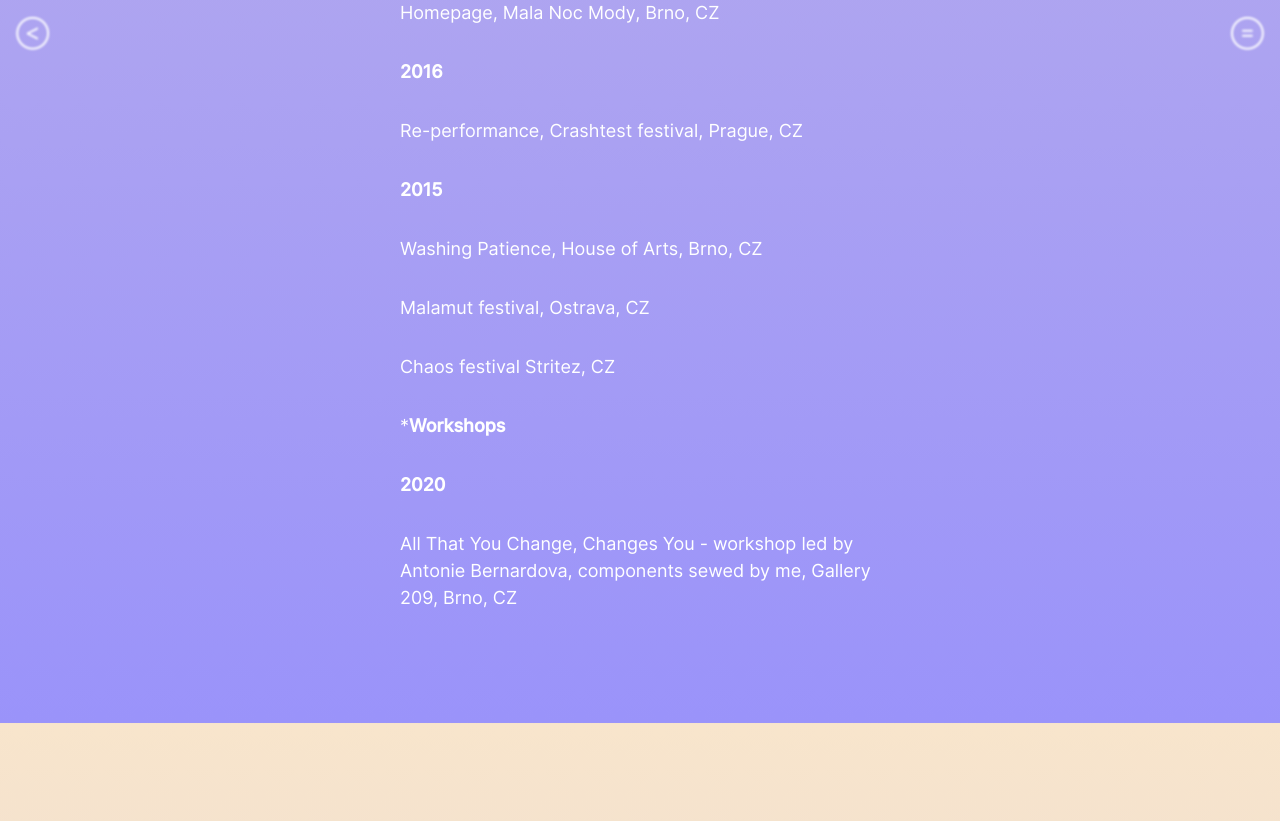
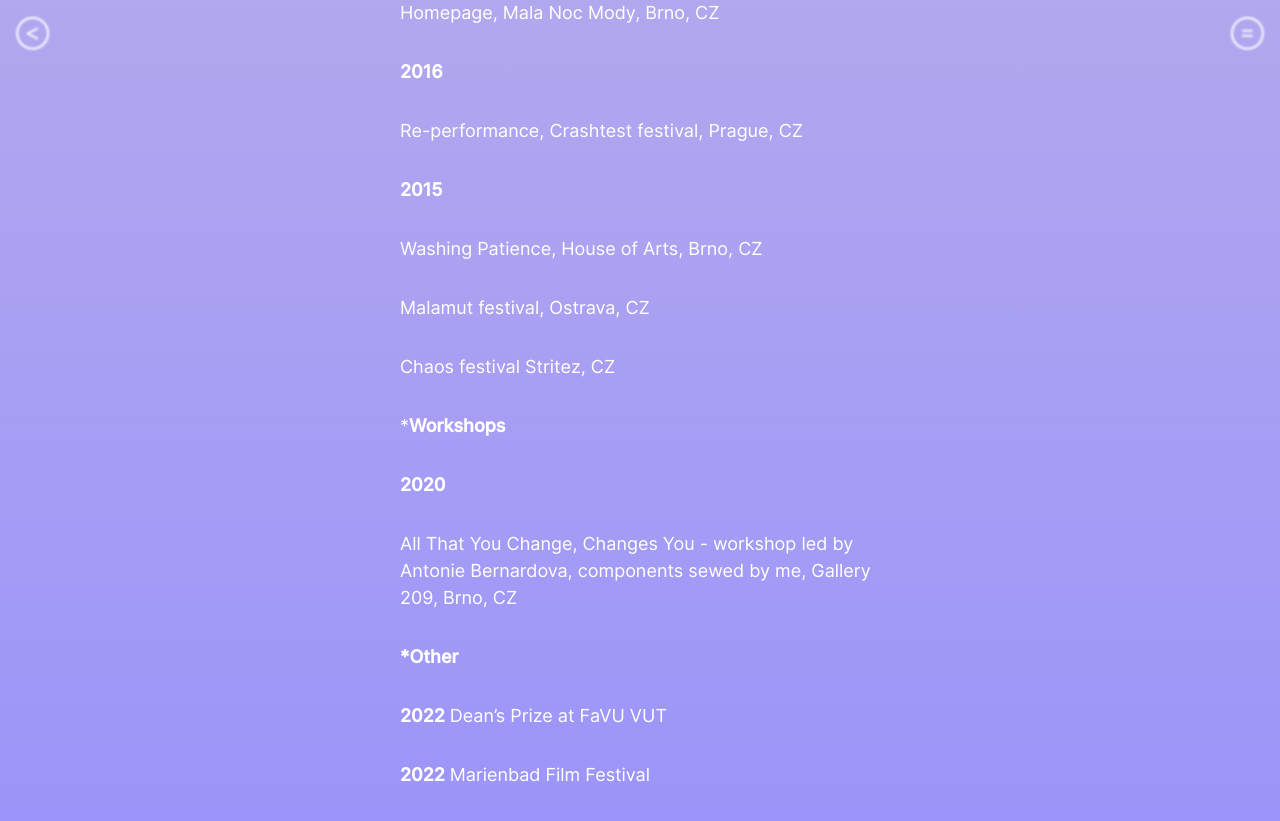
Before and after one commit to SimonBarak/tereza, a Jekyll site: the page built from about.md, in a window 1280 px wide and 900 px high, scrolled down 2724 px. Shown: the top 821 px of the window. Built offline with Jekyll 4.4.1, drawn with Linux system fonts in a browser that asks for light colours; before the commit the page ends 3447 px from its top, so only the background shows below that.

Commit message:
Update from Forestry.io Simon Barak updated about.md

```diff
--- a/about.md
+++ b/about.md
@@ -99,3 +99,9 @@ Chaos festival Stritez, CZ
 **2020**
 
 All That You Change, Changes You - workshop led by Antonie Bernardova, components sewed by me, Gallery 209, Brno, CZ
+
+***Other**
+
+**2022** Dean's Prize at FaVU VUT
+
+**2022** Marienbad Film Festival
```
